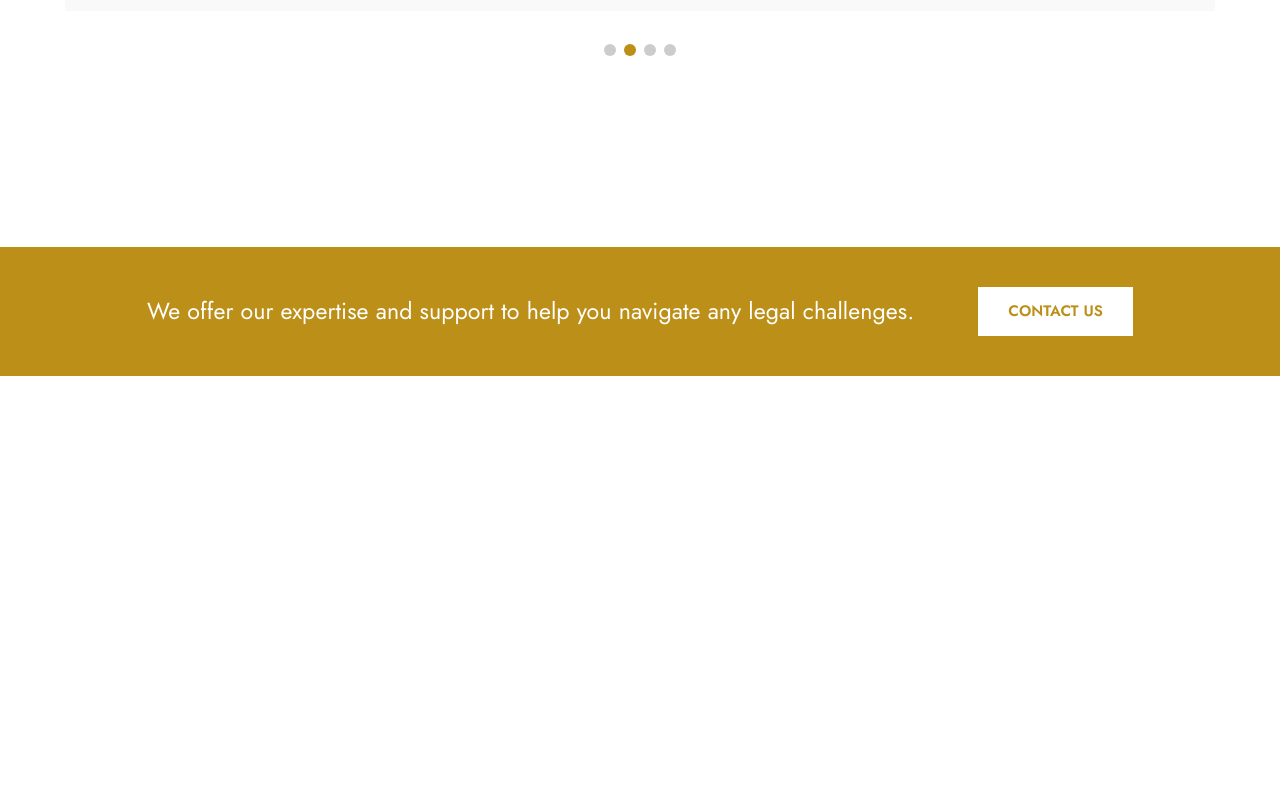
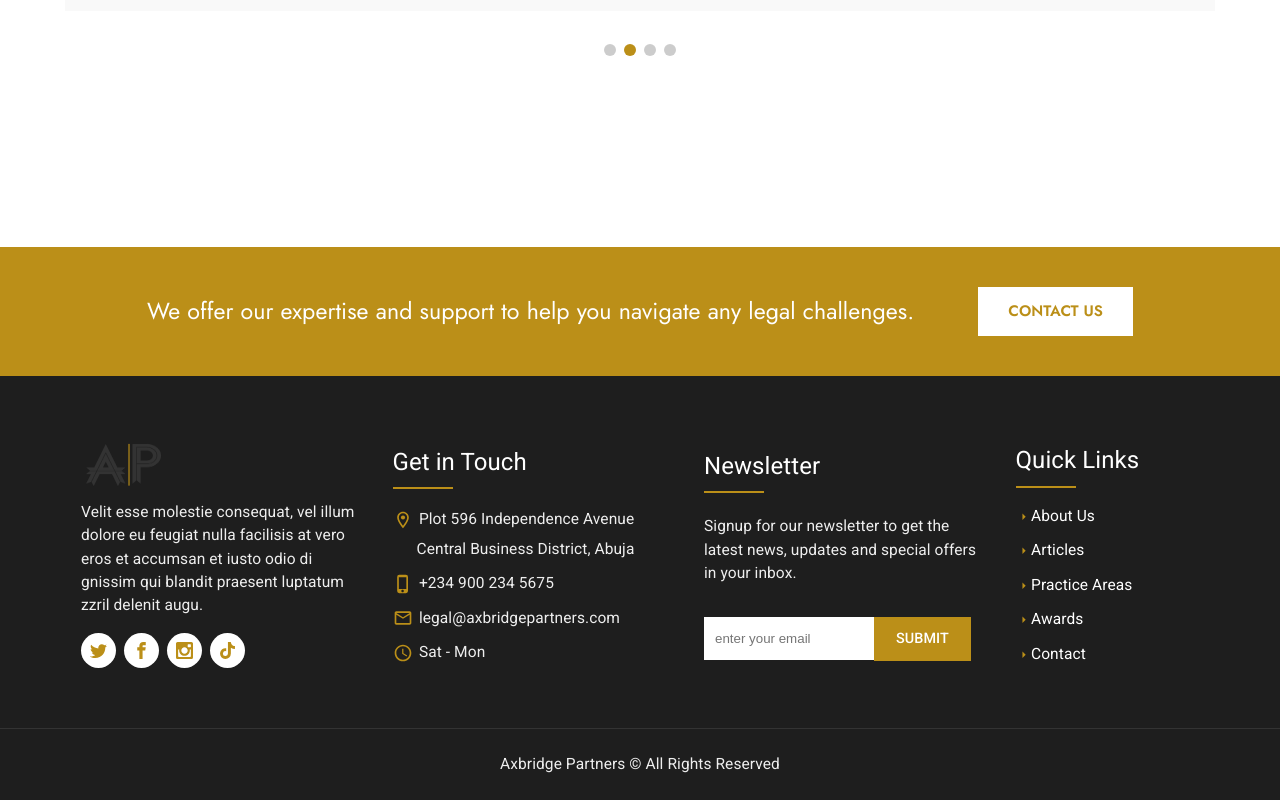
Before and after one commit to Babadinho/axbridge-frontend, a Next.js app: page / in a window 1280 px wide. Shown: the part 4984-5784 px from the top of the page. Before the commit the page ends 5360 px from the top, so only its background shows below. Built offline with nearby package versions, Linux system fonts and the light colour scheme.

Commit message:
add footer section

```diff
--- a/src/app/layout.tsx
+++ b/src/app/layout.tsx
@@ -1,6 +1,7 @@
 /* eslint-disable @next/next/no-head-element */
 import '@/styles/main.scss';
 import Navbar from '@/layouts/Navbar';
+import Footer from '@/layouts/Footer';
 
 export default function RootLayout({
   children,
@@ -18,6 +19,7 @@ export default function RootLayout({
       <body>
         <Navbar />
         {children}
+        <Footer />
       </body>
     </html>
   );
--- /dev/null
+++ b/src/layouts/Footer.tsx
@@ -0,0 +1,112 @@
+import Link from 'next/link';
+import React from 'react';
+import { FaTiktok } from 'react-icons/fa';
+import { ImTwitter, ImFacebook, ImInstagram } from 'react-icons/im';
+import {
+  MdOutlineLocationOn,
+  MdPhoneIphone,
+  MdOutlineEmail,
+  MdArrowRight,
+  MdOutlineAccessTime,
+} from 'react-icons/md';
+
+const Footer = () => {
+  return (
+    <section className='footer'>
+      <div className='footer__content'>
+        <div className='footer__about'>
+          <Link href={'/'} className='footer__logo'>
+            <img src='/images/Logo.png' alt='logo' />
+          </Link>
+          <div className='footer__about--body'>
+            Velit esse molestie consequat, vel illum dolore eu feugiat nulla
+            facilisis at vero eros et accumsan et iusto odio di gnissim qui
+            blandit praesent luptatum zzril delenit augu.
+          </div>
+          <div className='footer__about--socials'>
+            <Link href='#'>
+              <ImTwitter size={17} />
+            </Link>
+            <Link href='#'>
+              <ImFacebook size={17} />
+            </Link>
+            <Link href='#'>
+              <ImInstagram size={17} />
+            </Link>
+            <Link href='#'>
+              <FaTiktok size={17} />
+            </Link>
+          </div>
+        </div>
+        <div className='footer__contact'>
+          <h5 className='footer__header'>Get in Touch</h5>
+          <div className='footer__contact--body'>
+            <div className='footer__contact--address'>
+              <span>
+                <MdOutlineLocationOn /> Plot 596 Independence Avenue
+              </span>
+              <span>Central Business District, Abuja</span>
+            </div>
+            <div className='footer__contact--phone'>
+              <MdPhoneIphone /> +234 900 234 5675
+            </div>
+            <div className='footer__contact--email'>
+              <MdOutlineEmail /> legal@axbridgepartners.com
+            </div>
+            <div className='footer__contact--time'>
+              <MdOutlineAccessTime /> Sat - Mon
+            </div>
+          </div>
+        </div>
+
+        <div className='footer__newsletter'>
+          <h5 className='footer__header'>Newsletter</h5>
+          <span className='footer__newsletter--text'>
+            Signup for our newsletter to get the latest news, updates and
+            special offers in your inbox.
+          </span>
+
+          <form>
+            <input type='text' placeholder='enter your email' />
+            <Link href='#' className='footer__newsletter--button'>
+              Submit
+            </Link>
+          </form>
+        </div>
+
+        <div className='footer__links'>
+          <h5 className='footer__header'>Quick Links</h5>
+          <div className='footer__links--links'>
+            <Link href='#'>
+              <MdArrowRight /> about us
+            </Link>
+            <Link href='#'>
+              <MdArrowRight />
+              articles
+            </Link>
+            <Link href='#'>
+              <MdArrowRight />
+              practice areas
+            </Link>
+            <Link href='#'>
+              <MdArrowRight />
+              awards
+            </Link>
+            <Link href='#'>
+              <MdArrowRight />
+              contact
+            </Link>
+          </div>
+        </div>
+      </div>
+
+      <div className='footer__bottom'>
+        <div className='footer__bottom--text'>
+          Axbridge Partners © All Rights Reserved
+        </div>
+      </div>
+    </section>
+  );
+};
+
+export default Footer;
--- a/src/styles/layouts/_footer.scss
+++ b/src/styles/layouts/_footer.scss
@@ -0,0 +1,200 @@
+.footer {
+    background-color: $color-dark;
+    @include display-flex(center);
+    flex-direction: column;
+
+    &__content {
+        display: grid;
+        grid-template-columns: repeat(4, 1fr);
+        grid-template-columns: 25% 25% 25% 25%;
+        gap: 2rem;
+        max-width: 1150px !important;
+        padding: 4rem 1rem 3.7rem 1rem;
+    }
+
+    &__logo {
+        @include display-flex(center);
+        height: 50px;
+        width: 85px;
+
+        & img {
+            height: 100%;
+            width: 100%;
+        }
+    }
+
+    &__header {
+        font-size: 1.5rem;
+        position: relative;
+        color: $color-white;
+        font-weight: 400;
+
+        &::after {
+            position: absolute;
+            content: "";
+            height: 2px;
+            width: 60px;
+            top: 2.7rem;
+            left: 0;
+            background-color: $color-yellow-darker;
+        }
+    }
+
+    &__about {
+        @include display-flex(space-evenly);
+        align-items: flex-start;
+        flex-direction: column;
+        gap: 0.7rem;
+        color: $color-light;
+        font-size: 0.97rem;
+
+        &--socials {
+            @include display-flex(center);
+            gap: 0.5rem;
+            padding-top: 0.3rem;
+
+            & a {
+                @include display-flex(center);
+                height: 35px;
+                width: 35px;
+                border-radius: 50%;
+                background-color: $color-white;
+                color: $color-yellow-darker;
+                transition: color .3s ease-out;
+
+                &:hover {
+                    background-color: $color-yellow-darker;
+                    color: $color-white;
+                    transition: color .3s ease-in;
+                }
+            }
+        }
+    }
+
+    &__contact {
+        @include display-flex(space-evenly);
+        align-items: flex-start;
+        flex-direction: column;
+        gap: 1.5rem;
+        font-size: 0.97rem;
+
+        &--body {
+            @include display-flex(center);
+            flex-direction: column;
+            align-items: flex-start;
+            color: $color-light;
+            gap: 0.7rem;
+        }
+
+        &--address {
+            @include display-flex(flex-start);
+            flex-direction: column;
+            align-items: flex-start;
+            gap: 0.4rem;
+
+            & span {
+                @include display-flex(center);
+                gap: 0.4rem;
+
+                &:nth-child(2) {
+                    margin-left: 1.5rem;
+                }
+            }
+
+            & svg {
+                font-size: 20px;
+                color: $color-yellow-darker;
+            }
+        }
+
+        &--phone, &--email, &--time {
+            @include display-flex(center);
+            gap: 0.4rem;
+
+            & svg {
+                font-size: 20px;
+                color: $color-yellow-darker;
+            }
+        }
+
+    }
+
+    &__links {
+        @include display-flex(space-evenly);
+        flex-direction: column;
+        align-items: flex-start;
+        color: $color-light;
+        gap: 1.5rem;
+        font-size: 0.97rem;
+
+        &--links {
+            @include display-flex(center);
+            flex-direction: column;
+            align-items: flex-start;
+            gap: 0.7rem;
+
+            & a {
+                @include display-flex(center);
+                text-decoration: none;
+                color: $color-white;
+                text-transform: capitalize;
+                transition: color .3s ease-out;
+
+                &:hover {
+                    color: $color-yellow-darker;
+                    transition: color .3s ease-in;
+                }
+
+                & svg {
+                    color: $color-yellow-darker;
+                }
+            }
+        }
+    }
+
+    &__newsletter {
+        @include display-flex(space-evenly);
+        flex-direction: column;
+        align-items: flex-start;
+        color: $color-light;
+        gap: 1.5rem;
+
+
+        &--text {
+            font-size: 0.97rem;
+        }
+
+        & form {
+            @include display-flex(center);
+        }
+
+        & input {
+            padding: 13px 10px;
+            width: 170px;;
+            border: 1px solid $color-white;
+
+            &:focus {
+                outline: none;
+            }
+        }
+
+        &--button {
+            @include button;
+            padding: 11px 22px;
+        }
+    }
+
+
+    &__bottom {
+        border-top: 1px solid $color-title;
+        width: 100%;
+        padding: 1.5rem 0 1.5rem 0;
+        @include display-flex(center);
+
+
+        &--text {
+            color: $color-light;
+            font-size: 0.97rem;
+        }
+    }
+}
--- a/src/styles/layouts/_navbar.scss
+++ b/src/styles/layouts/_navbar.scss
@@ -103,10 +103,11 @@
 
         & a {
             color: $color-white;
-            transition: color .3s ease-in;
+            transition: color .3s ease-out;
 
             &:hover {
                 color: $color-yellow-dark;
+                transition: color .3s ease-in;
             }
         }
     }
--- a/src/styles/layouts/_responsive.scss
+++ b/src/styles/layouts/_responsive.scss
@@ -77,6 +77,15 @@
         &__button {
             font-size: 0.95rem;
             white-space: nowrap;
+        }
+    }
+
+    .footer {
+
+        &__content {
+            grid-template-columns: repeat(2, 1fr);
+            max-width: 800px !important;
+            gap: 5rem;
         }
     }
 }
@@ -361,6 +370,15 @@
         }
 
     }
+
+    .footer {
+
+        &__content {
+            grid-template-columns: repeat(1, 1fr);
+            max-width: 90vw !important;
+            gap: 4rem;
+        }
+    }
 }
 
 @media (max-width: 600px) {
@@ -549,6 +567,29 @@
             font-size: 0.9rem;
         }
 
+    }
+
+    .footer {
+
+        &__content {
+            grid-template-columns: repeat(1, 1fr);
+            max-width: 90vw !important;
+            gap: 4rem;
+        }
+
+        &__header {
+            font-size: 1.4rem;
+        }
+
+        &__about, &__contact, &__links {
+            font-size: 0.95rem;
+        }
+
+        &__newsletter {
+            &--text {
+                font-size: 0.95rem;
+            }
+        }
     }
 }
 
```
